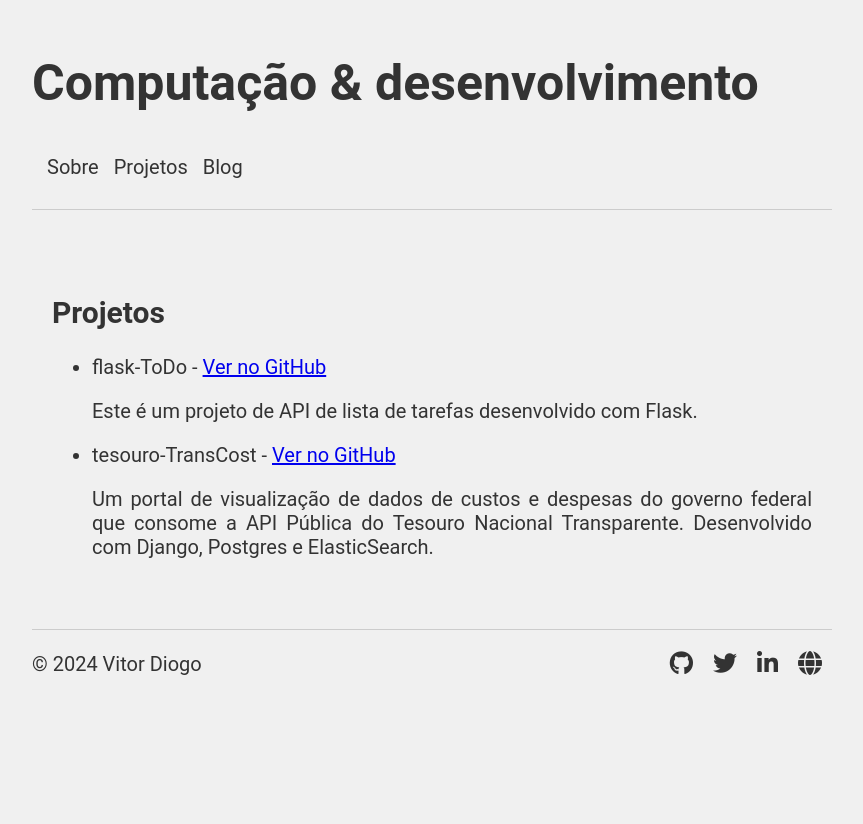
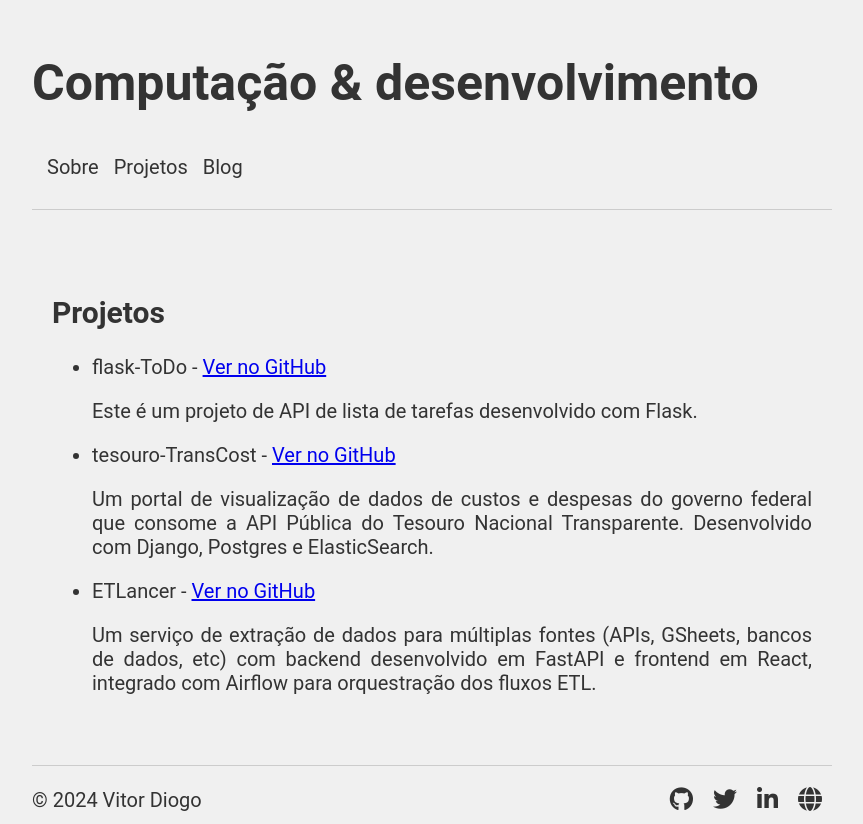
Before and after one commit to vpdiogo/my-website, a plain HTML site: page projects.html in a window 1280 px wide. Shown: the whole page, without its empty margins (208-1071 px from the left). Before the commit the page ends 800 px from the top, so only its background shows below. Drawn offline with Linux system fonts and the light colour scheme.

Commit message:
feat: add new link project

```diff
--- a/projects.html
+++ b/projects.html
@@ -26,6 +26,13 @@
                         Desenvolvido com Django, Postgres e ElasticSearch.
                     </p>
                 </li>
+                <li>
+                    ETLancer - <a href="https://github.com/vpdiogo/ETLancer">Ver no GitHub</a>
+                    <p>Um serviço de extração de dados para múltiplas fontes (APIs, GSheets, bancos de dados, etc)
+                        com backend desenvolvido em FastAPI e frontend em React, integrado com Airflow para
+                        orquestração dos fluxos ETL.
+                    </p>
+                </li>
             </ul>
         </section>
     </main>
```
